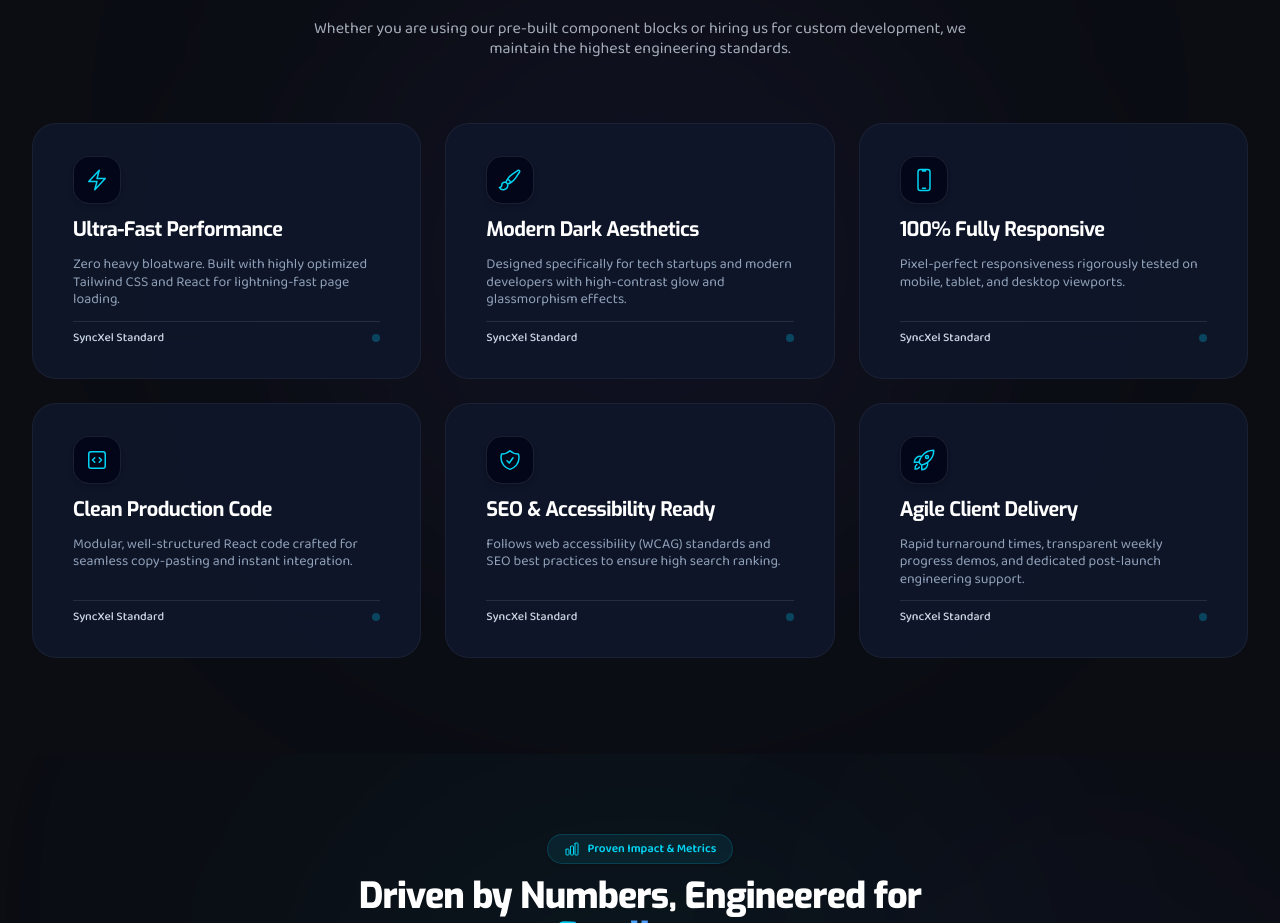
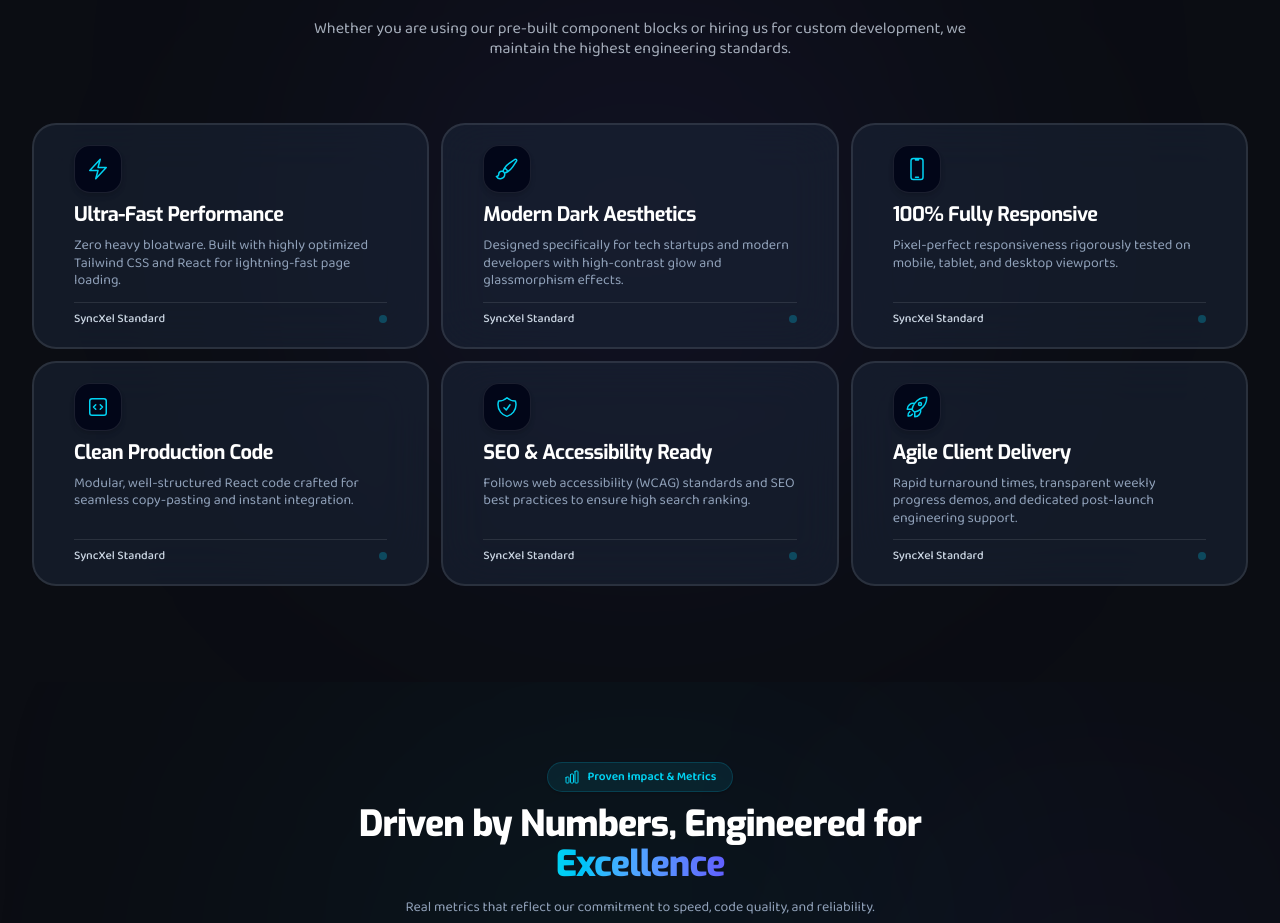
Before and after one commit to lakshan-beast/SyncXel, a React (Vite) app: page / in a window 1280 px wide. Shown: the part 2760-3683 px from the top of the page. Built offline with nearby package versions, Linux system fonts and the light colour scheme.

Commit message:
feat: refine layout and styling in Features component for improved visual consistency

```diff
--- a/src/components/WhyChoose.jsx
+++ b/src/components/WhyChoose.jsx
@@ -236,17 +236,17 @@ export default function Features() {
           initial="hidden"
           whileInView="visible"
           viewport={{ once: true }}
-          className="grid grid-cols-1 md:grid-cols-2 lg:grid-cols-3 gap-2 md:gap-4 lg:gap-6 ">
+          className="grid grid-cols-1 md:grid-cols-2 lg:grid-cols-3 gap-2 md:gap-3 ">
           {features.map((feature, idx) => (
             <motion.div
               key={idx}
               variants={itemVariants}
               whileHover={{ y: -6, scale: 1.02 }}
               transition={{ type: "spring", stiffness: 300, damping: 20 }}
-              className="group relative py-8 px-10 rounded-3xl bg-slate-900/90 border border-white/5 hover:border-cyan-500/10 hover:shadow-2xl hover:shadow-cyan-500/10 transition-all duration-300 backdrop-blur-xl flex flex-col justify-between">
-              <div className="space-y-3">
+              className="group relative py-5 px-10 rounded-3xl bg-slate-800/50 border-2 border-white/10 hover:border-cyan-500/5 hover:shadow-2xl hover:shadow-cyan-500/10 transition-all duration-300 backdrop-blur-xl flex flex-col justify-between">
+              <div className="space-y-2">
                 {/* Icon Box with Hover Fill Effect */}
-                <div className="w-12 h-12 rounded-2xl bg-slate-950 border border-white/10 flex items-center justify-center group-hover:scale-110  group-hover:bg-cyan-500/30 group-hover:border-cyan-400/50 transition-all duration-300 shadow-md">
+                <div className="w-12 h-12 rounded-2xl bg-slate-950 border border-white/10 flex items-center justify-center group-hover:scale-110 group-hover:bg-cyan-500/30 group-hover:border-cyan-400/50 transition-all duration-300 shadow-md">
                   {feature.icon}
                 </div>
 
```
